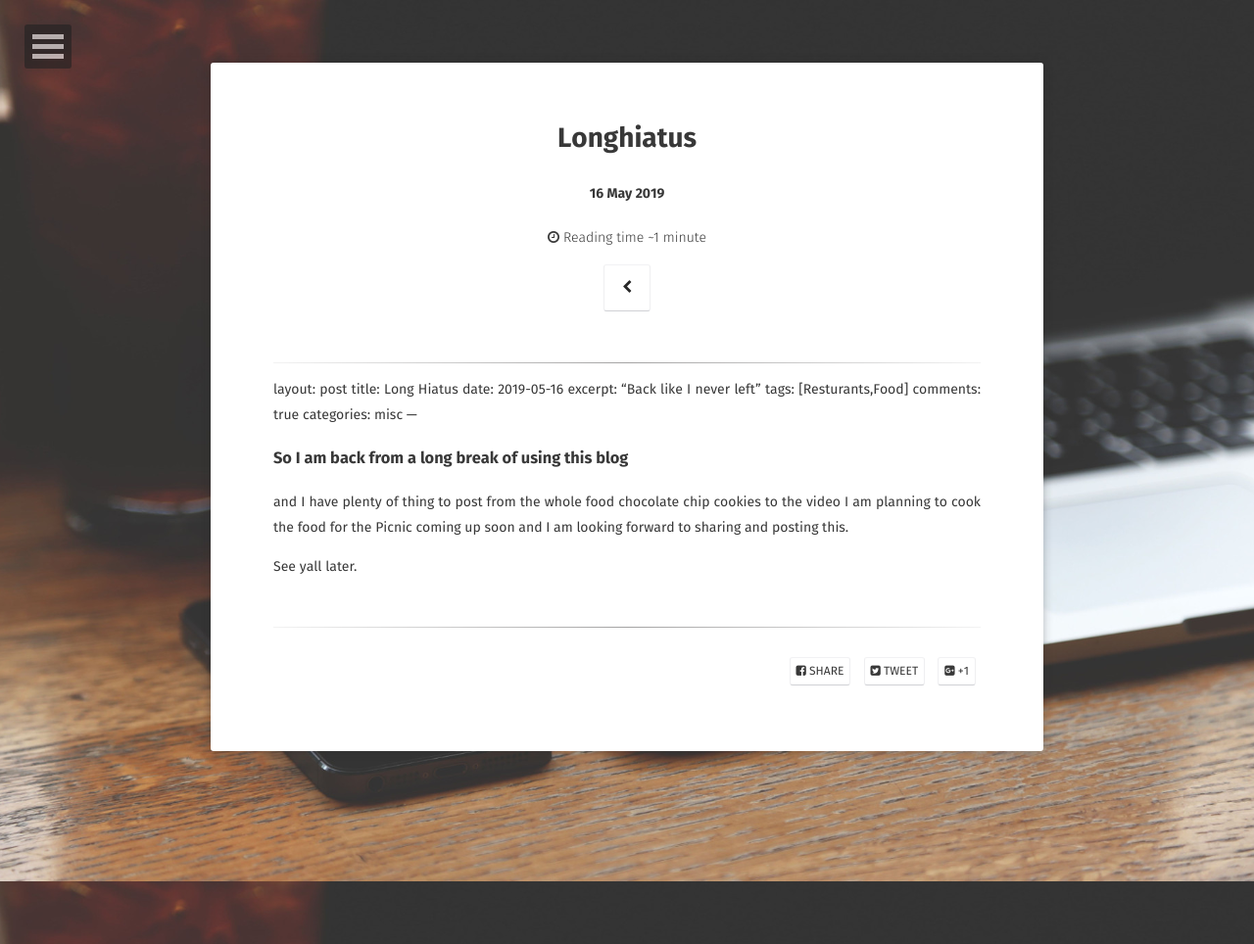
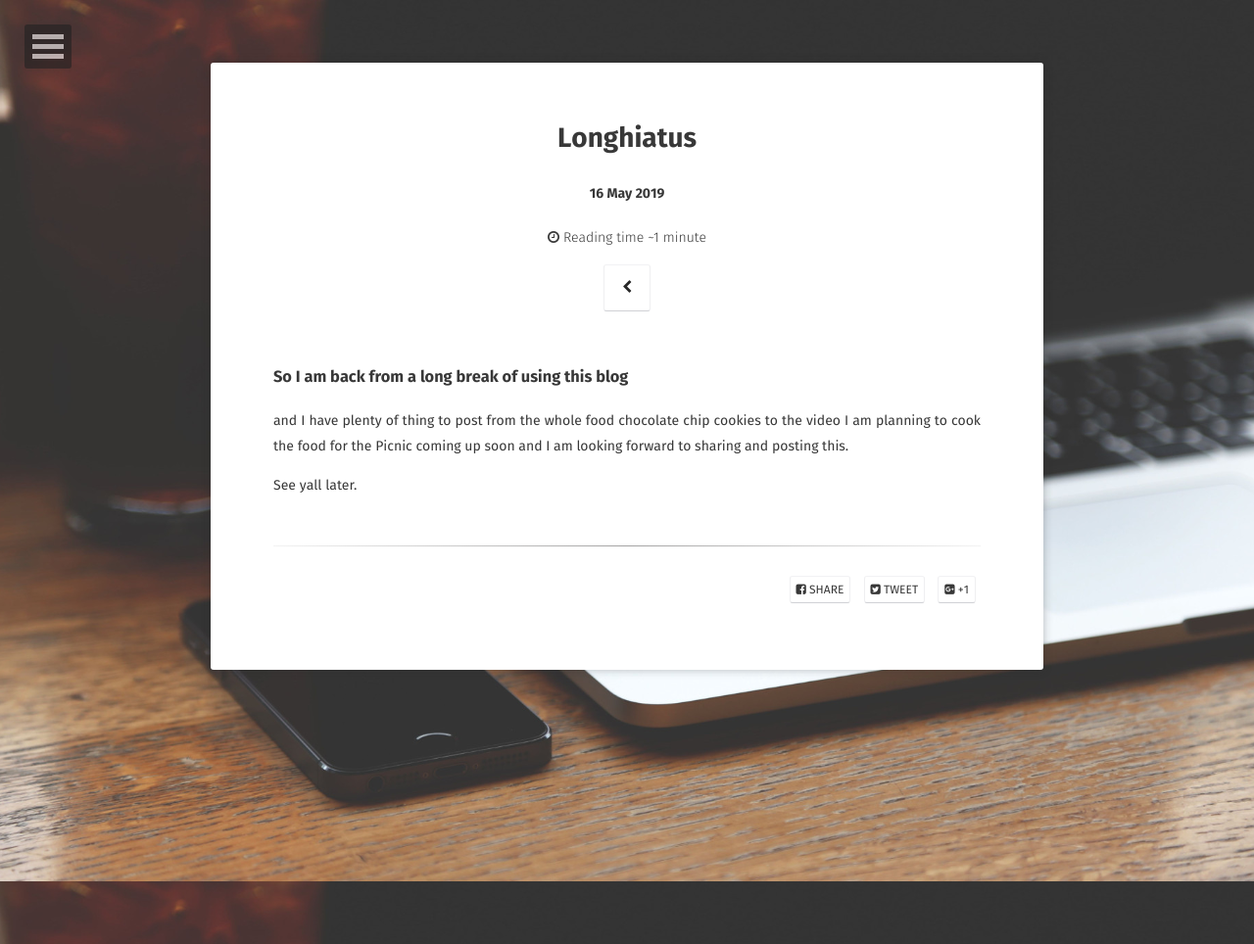
Before and after one commit to MCMXCIII/mcmxciii.github.io, a Jekyll site: the page built from _posts/2019-05-16-LongHiatus.md, in a window 1280 px wide. Shown: the whole page at 98% size. Built offline with Jekyll 4.4.1, drawn with Linux system fonts in a browser that asks for light colours; some web fonts are replaced; our own code applies the rules of GitHub Pages for plain Markdown files.

Commit message:
Update 2019-05-16-LongHiatus.md

```diff
--- a/_posts/2019-05-16-LongHiatus.md
+++ b/_posts/2019-05-16-LongHiatus.md
@@ -1,15 +1,7 @@
 ---
 published: true
 ---
----
-layout: post
-title: Long Hiatus
-date: 2019-05-16
-excerpt: "Back like I never left"
-tags: [Resturants,Food]
-comments: true
-categories: misc
----
+
 ### So I am back from a long break of using this blog
 
 and I have plenty of thing to post from the whole food chocolate chip cookies to the video I am planning to cook the food for the Picnic coming up soon and I am looking forward to sharing and posting this.
```
